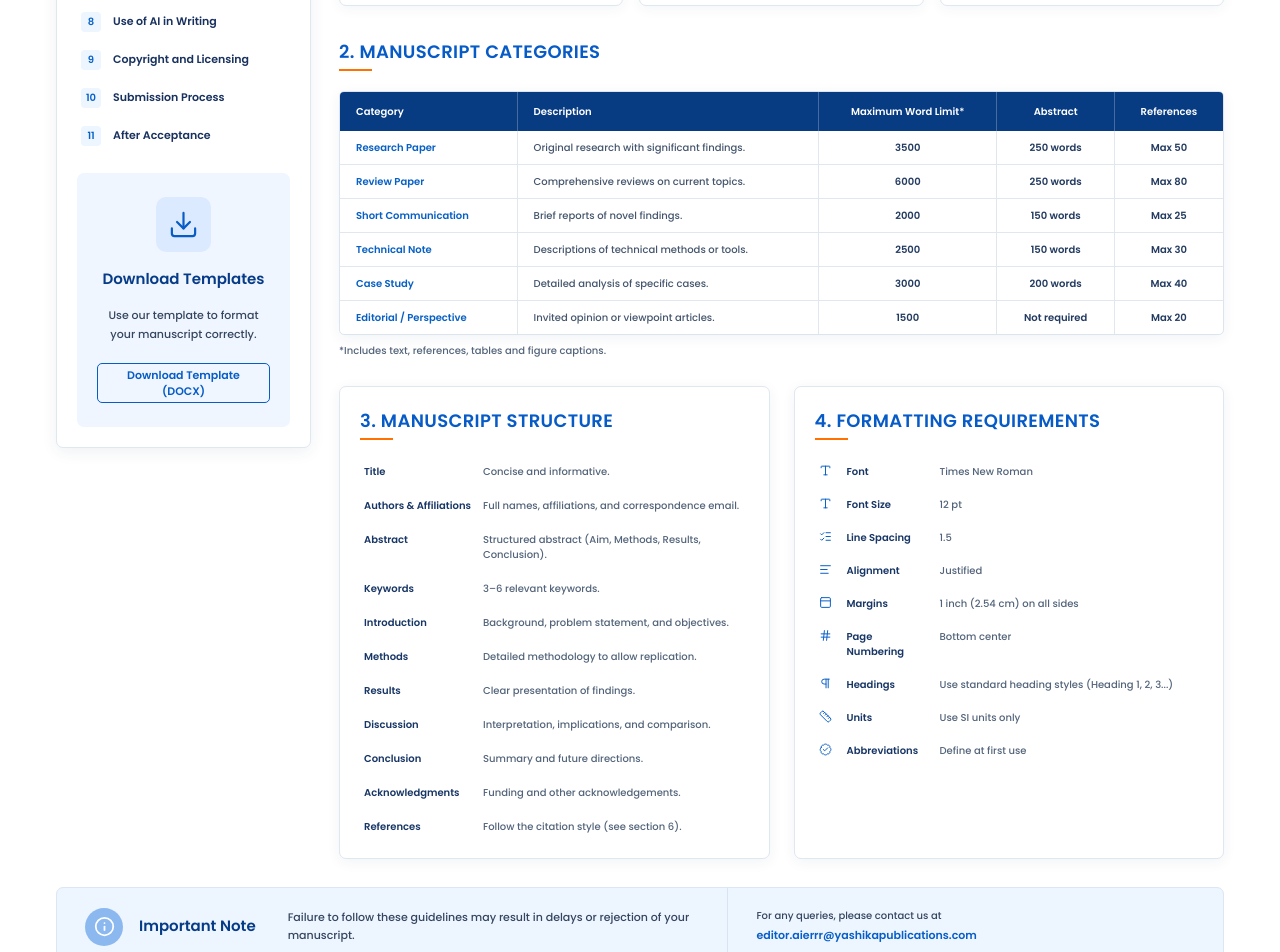
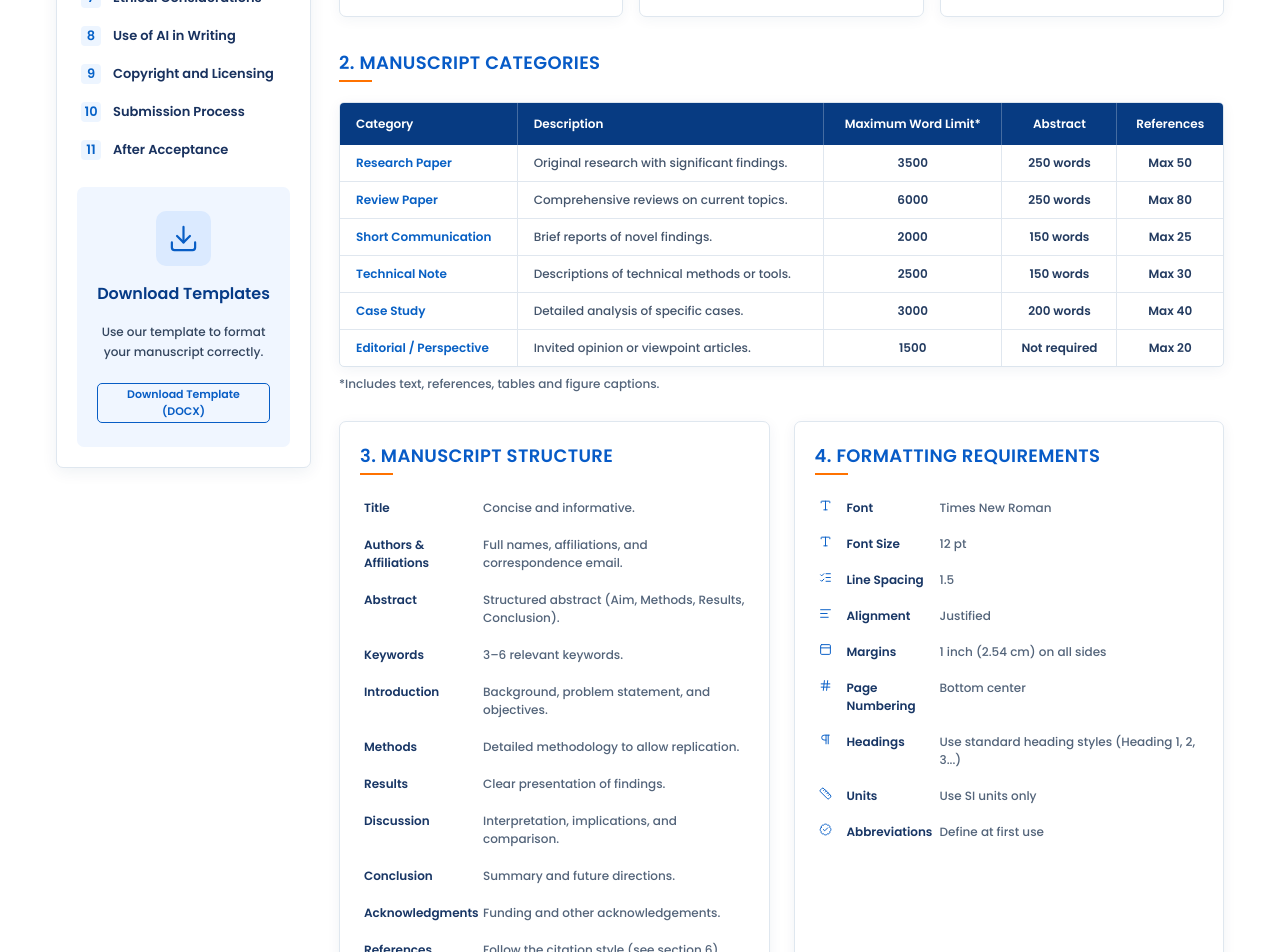
Before and after one commit to sejalm-rc/Yashika_Journals, a React (Vite) app: page /author-guidelines in a window 1280 px wide. Shown: the part 1060-2012 px from the top of the page. Built offline with nearby package versions, Linux system fonts and the light colour scheme.

Commit message:
Update AuthorGuidelines: adjust font sizes for improved readability and consistency

```diff
--- a/src/pages/AuthorGuidelines.jsx
+++ b/src/pages/AuthorGuidelines.jsx
@@ -165,11 +165,11 @@ const categories = [
 
 const manuscriptStructure = [
   ["Title", "Concise and informative."],
-  ["Authors & Affiliations", "Full names, affiliations, and correspondence email."],
   [
-    "Abstract",
-    "Structured abstract (Aim, Methods, Results, Conclusion).",
+    "Authors & Affiliations",
+    "Full names, affiliations, and correspondence email.",
   ],
+  ["Abstract", "Structured abstract (Aim, Methods, Results, Conclusion)."],
   ["Keywords", "3–6 relevant keywords."],
   ["Introduction", "Background, problem statement, and objectives."],
   ["Methods", "Detailed methodology to allow replication."],
@@ -384,11 +384,11 @@ function QuickNavigation() {
               />
 
               <div>
-                <h3 className="text-[12px] font-[600] leading-[1.4] text-[#082b67]">
+                <h3 className="text-[14px] font-[600] leading-[1.4] text-[#082b67]">
                   {item.title}
                 </h3>
 
-                <p className="mt-1 text-[10px] font-medium leading-[1.45] text-[#53647a]">
+                <p className="mt-1 text-[12px] font-medium leading-[1.45] text-[#53647a]">
                   {item.subtitle}
                 </p>
               </div>
@@ -412,7 +412,7 @@ function Sidebar() {
       }}
       className="self-start rounded-[7px] border border-[#dfe7ef] bg-white p-5 shadow-[0_4px_16px_rgba(7,50,101,0.07)] lg:sticky lg:top-6"
     >
-      <h2 className="text-[14px] font-[600] uppercase text-[#063b87]">
+      <h2 className="text-[16px] font-[600] uppercase text-[#063b87]">
         Guidelines Sections
       </h2>
 
@@ -429,11 +429,11 @@ function Sidebar() {
             }}
             className="group flex items-center gap-3 rounded-[5px] px-1 py-[7px]"
           >
-            <span className="flex h-[20px] w-[20px] shrink-0 items-center justify-center rounded-[4px] bg-[#edf5ff] text-[10px] font-[600] text-[#0762c8] transition group-hover:bg-[#0762c8] group-hover:text-white">
+            <span className="flex h-[20px] w-[20px] shrink-0 items-center justify-center rounded-[4px] bg-[#edf5ff] text-[13px] font-[600] text-[#0762c8] transition group-hover:bg-[#0762c8] group-hover:text-white">
               {index + 1}
             </span>
 
-            <span className="text-[11px] font-semibold text-[#18315e]">
+            <span className="text-[13px] font-semibold text-[#18315e]">
               {item}
             </span>
           </motion.a>
@@ -451,11 +451,11 @@ function Sidebar() {
           <Download className="h-[31px] w-[31px]" strokeWidth={1.7} />
         </div>
 
-        <h3 className="mt-4 text-[15px] font-[600] text-[#063b87]">
+        <h3 className="mt-4 text-[16px] font-[600] text-[#063b87]">
           Download Templates
         </h3>
 
-        <p className="mt-4 text-[11px] font-medium leading-[1.7] text-[#34465f]">
+        <p className="mt-4 text-[12px] font-medium leading-[1.7] text-[#34465f]">
           Use our template to format your manuscript correctly.
         </p>
 
@@ -557,23 +557,23 @@ function CategoriesSection() {
           <table className="w-full min-w-[760px] border-collapse">
             <thead>
               <tr className="bg-[#073b82] text-left text-white">
-                <th className="border-r border-white/25 px-4 py-3 text-[10px] font-semibold">
+                <th className="border-r border-white/25 px-4 py-3 text-[12px] font-semibold">
                   Category
                 </th>
 
-                <th className="border-r border-white/25 px-4 py-3 text-[10px] font-semibold">
+                <th className="border-r border-white/25 px-4 py-3 text-[12px] font-semibold">
                   Description
                 </th>
 
-                <th className="border-r border-white/25 px-4 py-3 text-center text-[10px] font-semibold">
+                <th className="border-r border-white/25 px-4 py-3 text-center text-[12px] font-semibold">
                   Maximum Word Limit*
                 </th>
 
-                <th className="border-r border-white/25 px-4 py-3 text-center text-[10px] font-semibold">
+                <th className="border-r border-white/25 px-4 py-3 text-center text-[12px] font-semibold">
                   Abstract
                 </th>
 
-                <th className="px-4 py-3 text-center text-[10px] font-semibold">
+                <th className="px-4 py-3 text-center text-[12px] font-semibold">
                   References
                 </th>
               </tr>
@@ -603,23 +603,23 @@ function CategoriesSection() {
                   }}
                   className="border-b border-[#e0e7ef] last:border-b-0"
                 >
-                  <td className="border-r border-[#e0e7ef] px-4 py-[9px] text-[10px] font-[600] text-[#0860c4]">
+                  <td className="border-r border-[#e0e7ef] px-4 py-[9px] text-[12px] font-[600] text-[#0860c4]">
                     {item.category}
                   </td>
 
-                  <td className="border-r border-[#e0e7ef] px-4 py-[9px] text-[10px] font-medium text-[#44556c]">
+                  <td className="border-r border-[#e0e7ef] px-4 py-[9px] text-[12px] font-medium text-[#44556c]">
                     {item.description}
                   </td>
 
-                  <td className="border-r border-[#e0e7ef] px-4 py-[9px] text-center text-[10px] font-semibold text-[#233b60]">
+                  <td className="border-r border-[#e0e7ef] px-4 py-[9px] text-center text-[12px] font-semibold text-[#233b60]">
                     {item.words}
                   </td>
 
-                  <td className="border-r border-[#e0e7ef] px-4 py-[9px] text-center text-[10px] font-semibold text-[#233b60]">
+                  <td className="border-r border-[#e0e7ef] px-4 py-[9px] text-center text-[12px] font-semibold text-[#233b60]">
                     {item.abstract}
                   </td>
 
-                  <td className="px-4 py-[9px] text-center text-[10px] font-semibold text-[#233b60]">
+                  <td className="px-4 py-[9px] text-center text-[12px] font-semibold text-[#233b60]">
                     {item.references}
                   </td>
                 </motion.tr>
@@ -629,7 +629,7 @@ function CategoriesSection() {
         </div>
       </motion.div>
 
-      <p className="mt-2 text-[9px] font-medium text-[#53647a] sm:text-[10px]">
+      <p className="mt-2 text-[9px] font-medium text-[#53647a] sm:text-[12px]">
         *Includes text, references, tables and figure captions.
       </p>
     </section>
@@ -661,9 +661,9 @@ function ManuscriptStructureSection() {
             }}
             className="grid gap-1 rounded-[4px] px-1 py-1 sm:grid-cols-[115px_1fr]"
           >
-            <p className="text-[10px] font-[600] text-[#183665]">{label}</p>
+            <p className="text-[12px] font-[600] text-[#183665]">{label}</p>
 
-            <p className="text-[9px] font-medium leading-[1.5] text-[#53647a] sm:text-[10px]">
+            <p className="text-[11px] font-medium leading-[1.5] text-[#53647a] sm:text-[12px]">
               {value}
             </p>
           </motion.div>
@@ -706,11 +706,11 @@ function FormattingSection() {
                 strokeWidth={1.8}
               />
 
-              <p className="text-[10px] font-[600] text-[#183665]">
+              <p className="text-[12px] font-[600] text-[#183665]">
                 {item.label}
               </p>
 
-              <p className="text-[9px] font-medium leading-[1.5] text-[#53647a] sm:text-[10px]">
+              <p className="text-[11px] font-medium leading-[1.5] text-[#53647a] sm:text-[12px]">
                 {item.value}
               </p>
             </motion.div>
@@ -751,11 +751,11 @@ function ImportantNote() {
         </div>
 
         <div className="flex flex-col gap-2 sm:flex-row sm:items-center sm:gap-8">
-          <h3 className="whitespace-nowrap text-[15px] font-[600] text-[#063b87]">
+          <h3 className="whitespace-nowrap text-[16px] font-[600] text-[#063b87]">
             Important Note
           </h3>
 
-          <p className="text-[10px] font-medium leading-[1.6] text-[#34455f] sm:text-[11px]">
+          <p className="text-[11px] font-medium leading-[1.6] text-[#34455f] sm:text-[12px]">
             Failure to follow these guidelines may result in delays or rejection
             of your manuscript.
           </p>
@@ -763,13 +763,13 @@ function ImportantNote() {
       </div>
 
       <div className="border-t border-[#d8e4f1] px-5 py-5 sm:border-l sm:border-t-0 sm:px-7">
-        <p className="text-[10px] font-medium leading-[1.55] text-[#34455f]">
+        <p className="text-[11px] font-medium leading-[1.55] text-[#34455f]">
           For any queries, please contact us at
         </p>
 
         <a
           href="mailto:editor.aierrr@yashikapublications.com"
-          className="mt-1 block break-all text-[10px] font-[600] text-[#075ec7] hover:underline sm:text-[11px]"
+          className="mt-1 block break-all text-[11px] font-[600] text-[#075ec7] hover:underline sm:text-[12px]"
         >
           editor.aierrr@yashikapublications.com
         </a>
```
